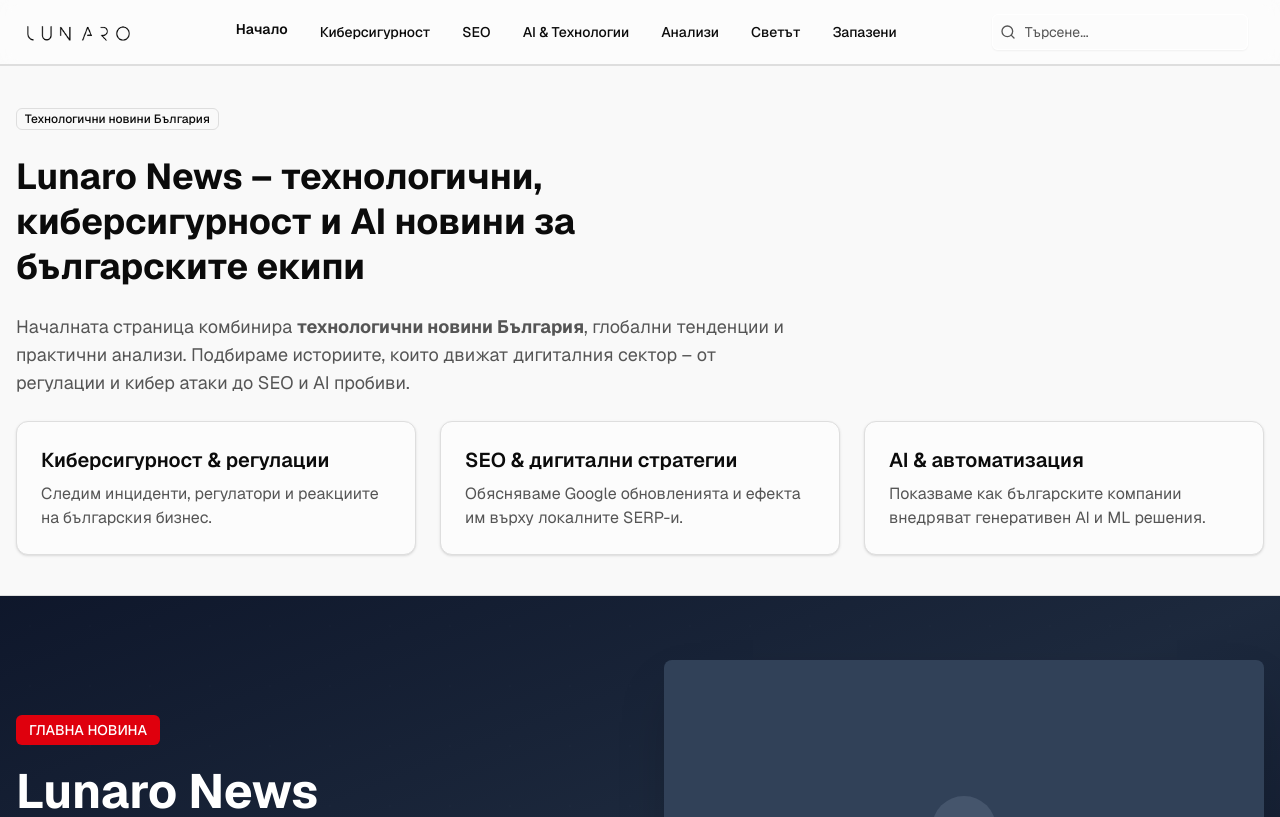
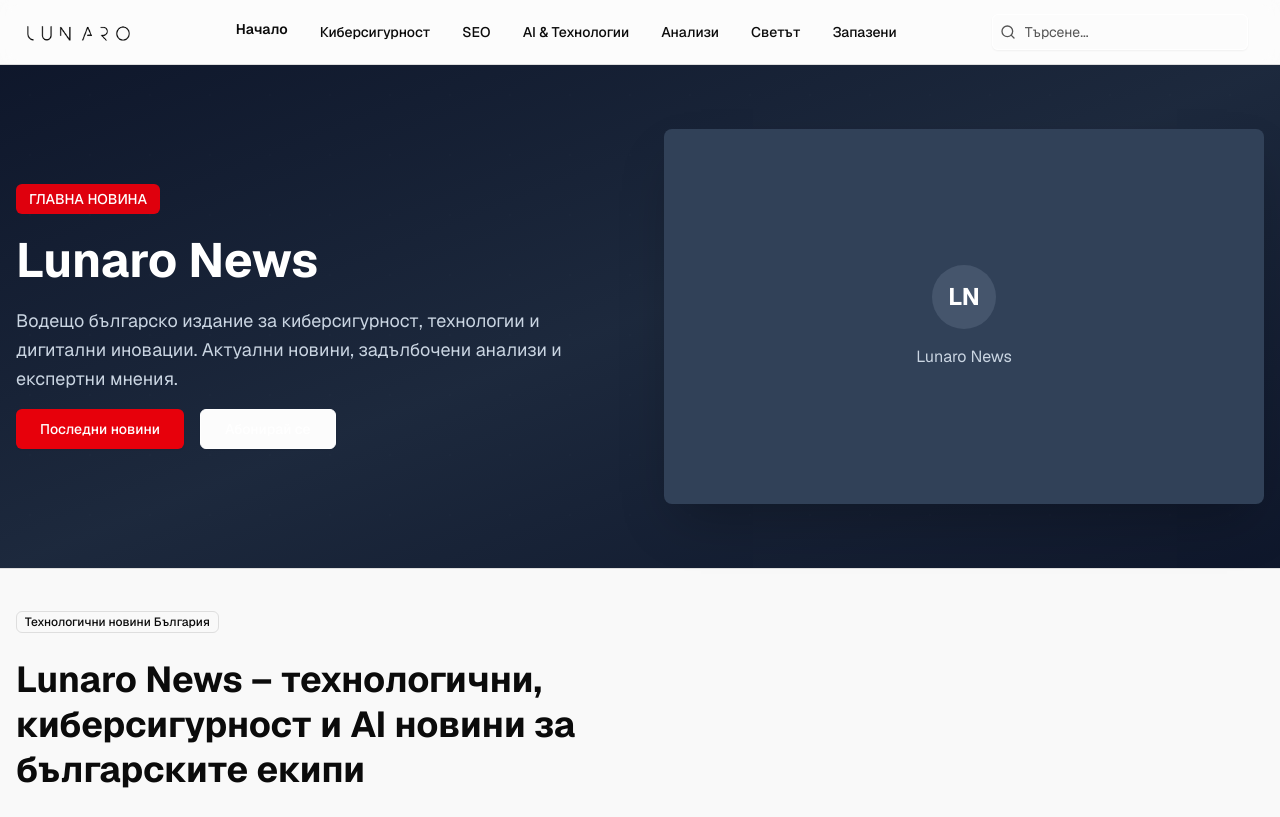
Before and after one commit to stantchev/lunaro, a Next.js app: page / in a window 1280 px wide. Shown: the top 817 px of the page. Built offline with nearby package versions, Linux system fonts and the light colour scheme; no server answers.

Commit message:
Update page.tsx

```diff
--- a/app/page.tsx
+++ b/app/page.tsx
@@ -148,14 +148,15 @@ export default async function HomePage() {
   // Fetch regular articles for other sections
   const articles = await getArticles(12)
 
+  type HomepageArticle = Awaited<ReturnType<typeof getArticles>>[number]
+
   const latestArticle = articles[0] || null
   const latestThree = articles.slice(1, 4)
-  const cybersecurity = articles.filter((a) => a.category === "Киберсигурност").slice(0, 3)
-  const seo = articles.filter((a) => a.category === "SEO").slice(0, 3)
-  const ai = articles.filter((a) => a.category === "AI").slice(0, 3)
+  const cybersecurity = articles.filter((a: HomepageArticle) => a.category === "Киберсигурност").slice(0, 3)
+  const seo = articles.filter((a: HomepageArticle) => a.category === "SEO").slice(0, 3)
+  const ai = articles.filter((a: HomepageArticle) => a.category === "AI").slice(0, 3)
 
   // Mock data for trending items
-  type HomepageArticle = Awaited<ReturnType<typeof getArticles>>[number]
 
   const trendingItems = articles.slice(0, 10).map((article: HomepageArticle, index: number) => ({
     id: article.id,
@@ -224,6 +225,9 @@ export default async function HomePage() {
         }}
       />
 
+      {/* Hero Section - главната новина най-отгоре */}
+      <HeroSection latestArticle={heroArticle} />
+
       {/* Breaking News Banner */}
       <BreakingNewsBanner breakingNews={breakingNews} />
 
@@ -268,9 +272,6 @@ export default async function HomePage() {
       </section>
 
       <main>
-        {/* Hero Section */}
-        <HeroSection latestArticle={heroArticle} />
-
         {/* Main Content with Sidebar */}
         <div className="container mx-auto px-4 py-8">
           <div className="grid lg:grid-cols-4 gap-6 lg:gap-8">
```
